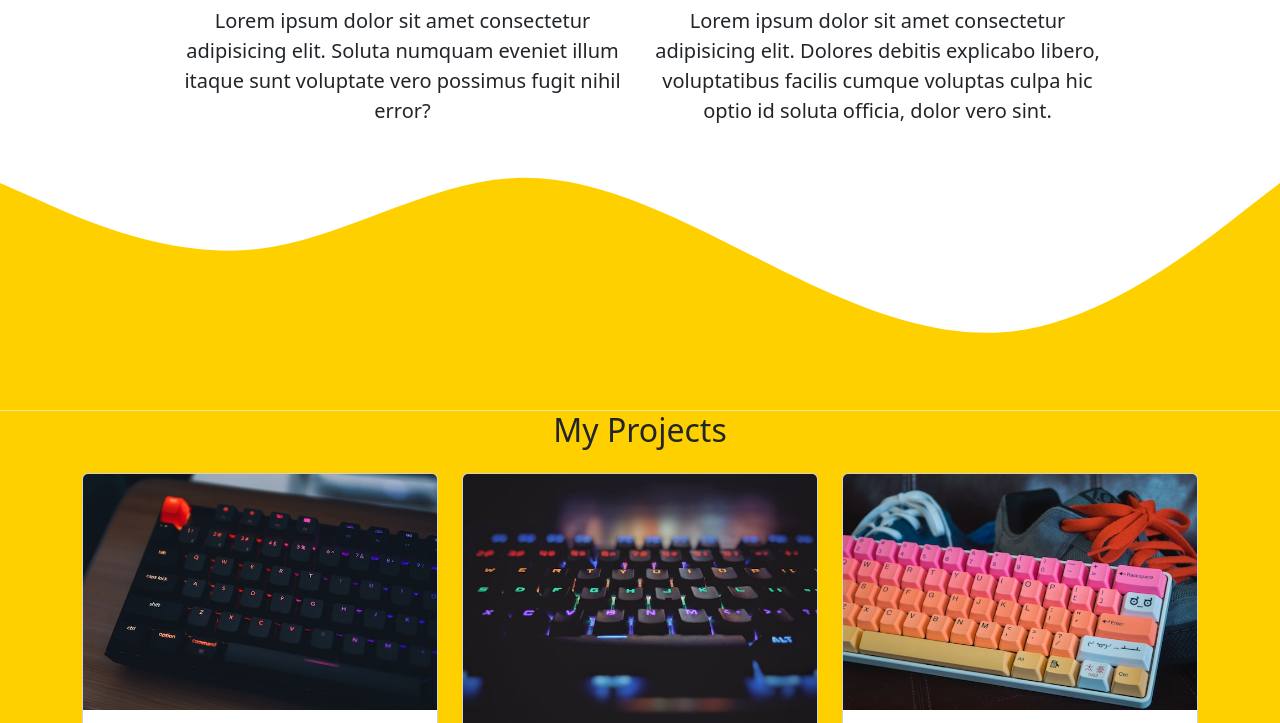
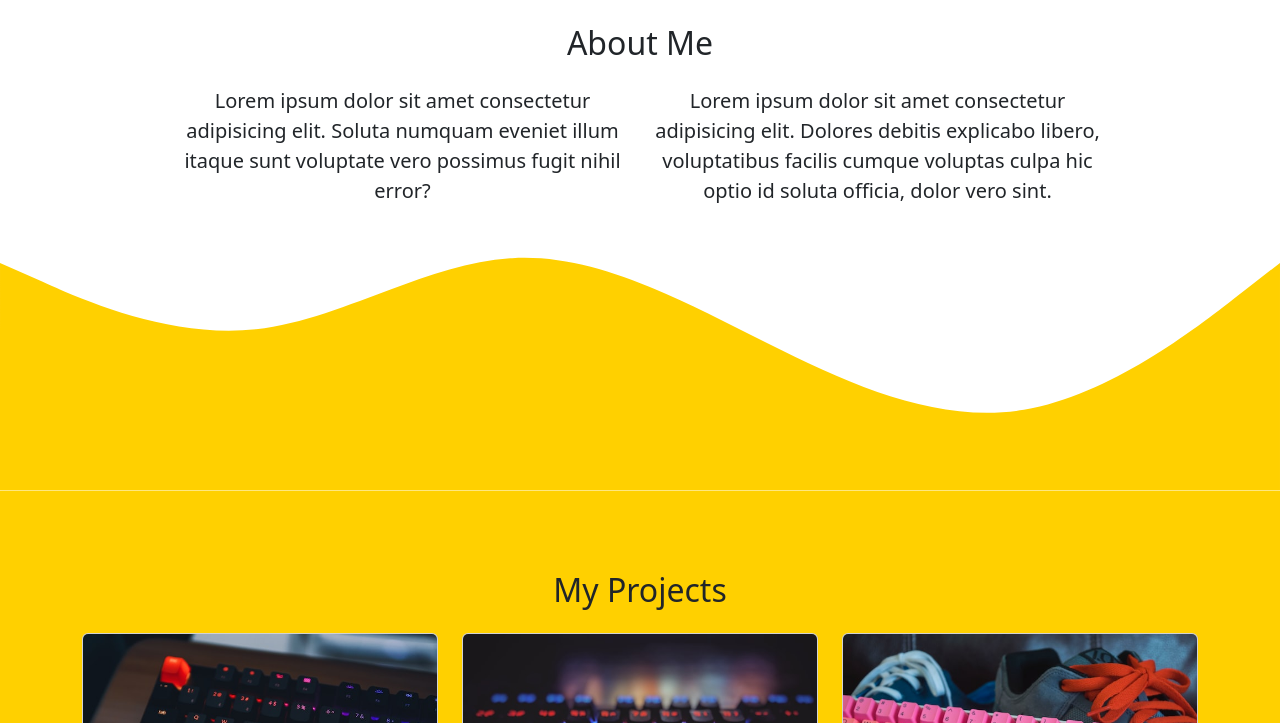
Before and after one commit to adisalim/adisalim.github.io, a plain HTML site: page index.html in a window 1280 px wide. Shown: the part 728-1451 px from the top of the page. Drawn offline with nearby package versions, Linux system fonts and the light colour scheme.

Commit message:
menambahkan section

```diff
--- a/index.html
+++ b/index.html
@@ -92,7 +92,7 @@
 
     <!-- ABOUT -->
     <section id="About">
-      <div class="container">
+      <div class="container-sm">
         <div class="row text-center mb-3">
           <div class="col">
             <h2>About Me</h2>
--- a/style.css
+++ b/style.css
@@ -8,3 +8,6 @@
 #footer {
   background-color: #ffd000;
 }
+section {
+  padding-top: 5rem;
+}
```
